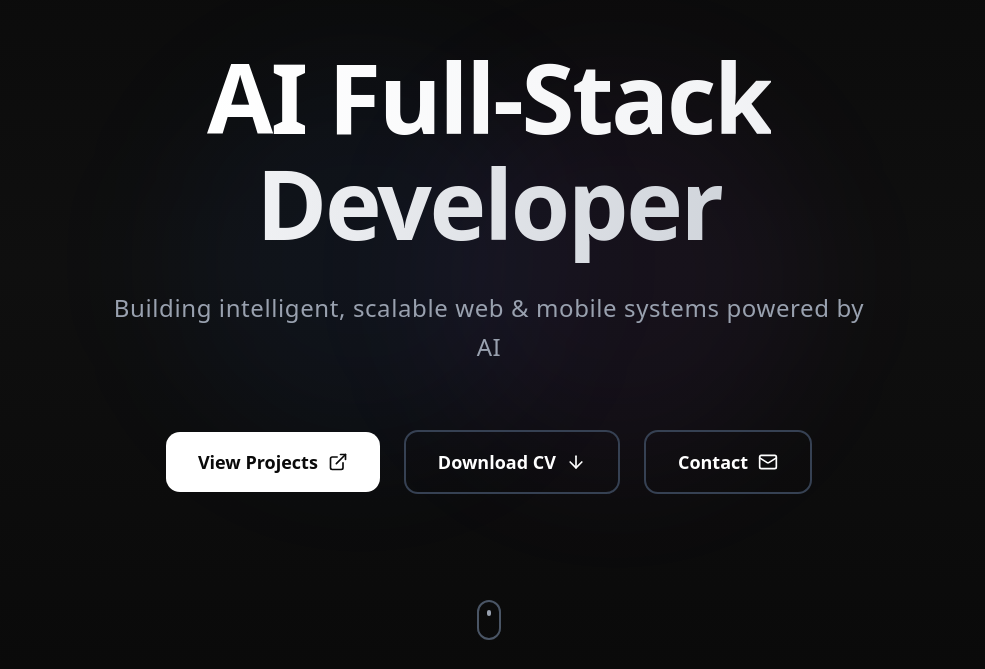
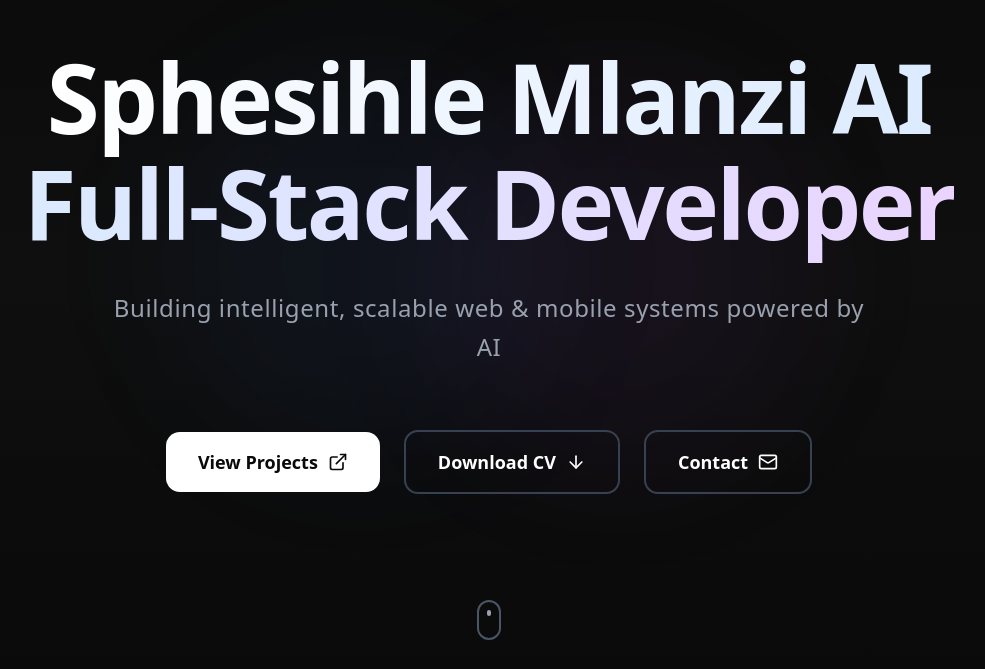
Before and after one commit to Sphesihle124/AI-Full-Stack-portfolio, a Next.js app: page / in a window 1280 px wide. Shown: the part 131-800 px from the top of the page, without its empty margins (151-1136 px from the left). Built offline with nearby package versions, Linux system fonts and the light colour scheme.

Commit message:
Polish hero headline with name and gradient

```diff
--- a/components/hero/Hero.tsx
+++ b/components/hero/Hero.tsx
@@ -84,8 +84,8 @@
           variants={headlineVariants}
           transition={{ duration: 0.8, ease: "easeOut" }}
         >
-          <span className="bg-gradient-to-r from-white via-gray-100 to-gray-300 bg-clip-text text-transparent">
-            AI Full-Stack Developer
+          <span className="bg-gradient-to-r from-white via-blue-100 to-purple-200 bg-clip-text text-transparent">
+            Sphesihle Mlanzi AI Full-Stack Developer
           </span>
         </motion.h1>
 
```
